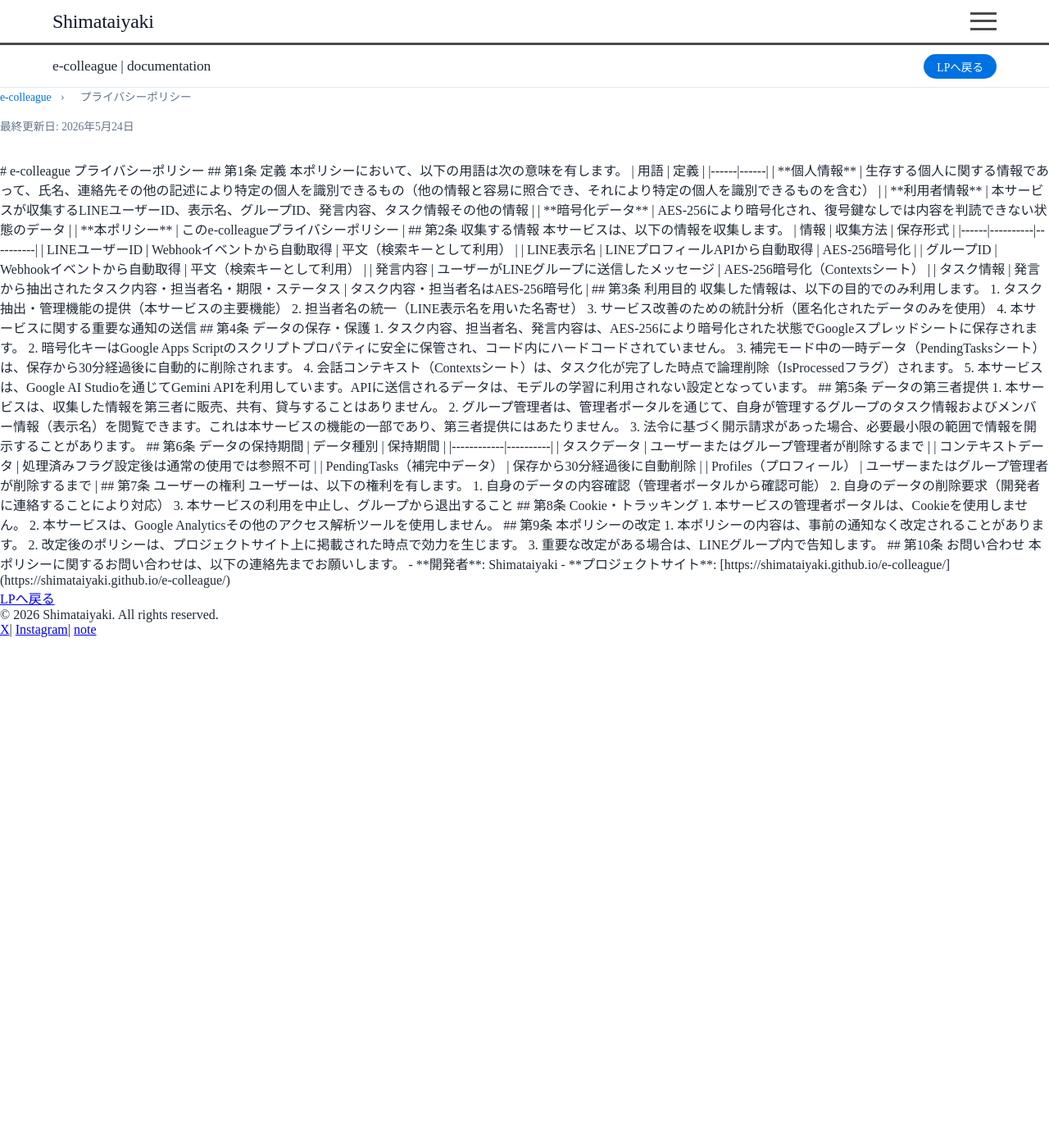
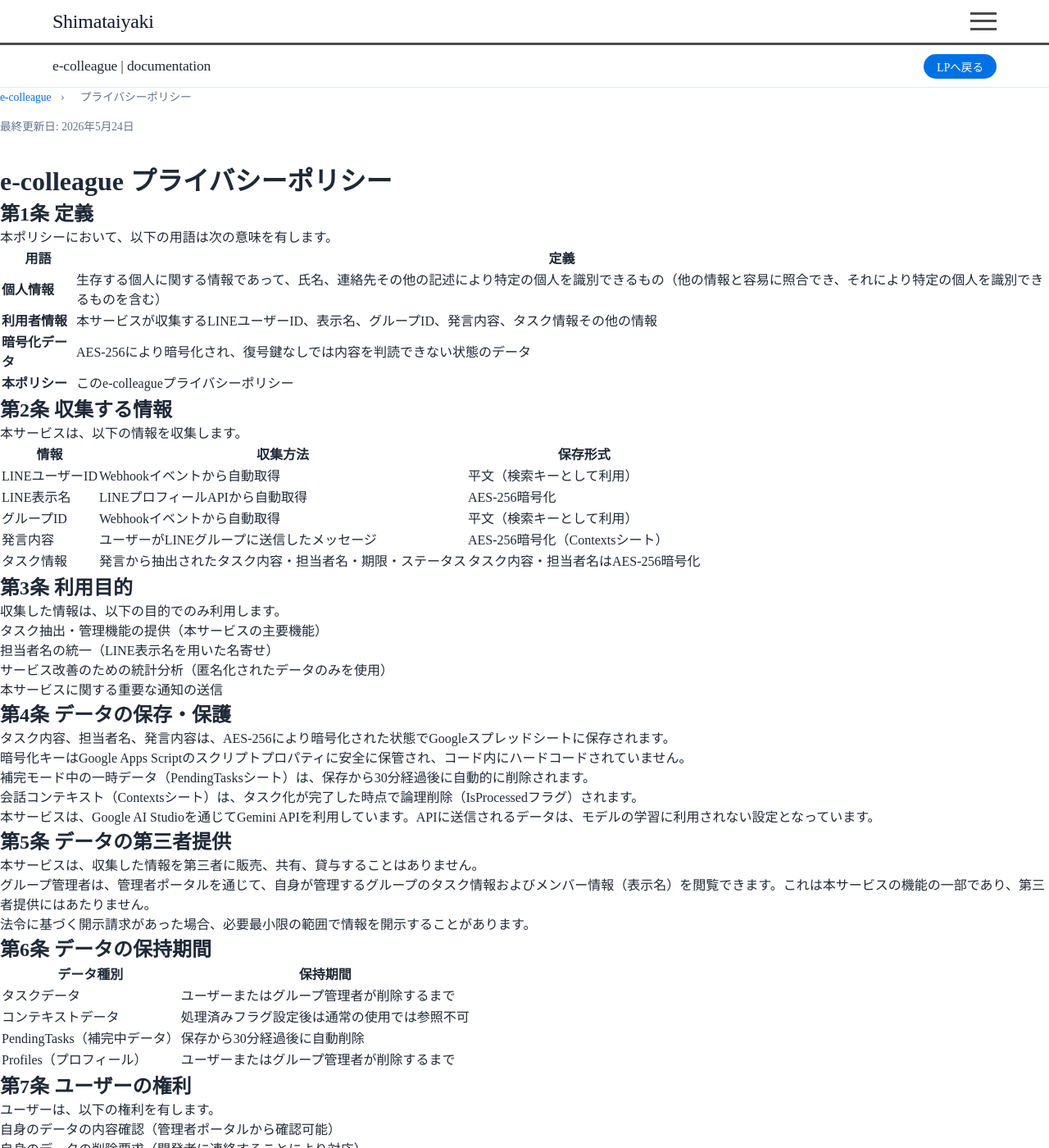
Before and after one commit to shimataiyaki/shimataiyaki.github.io, a Jekyll site: the page built from e-colleague/privacy.md, in a window 1280 px wide and 1400 px high. Shown: the whole window at 82% size. Built offline with Jekyll 4.4.1, drawn with Linux system fonts in a browser that asks for light colours; some of the changed text lies outside the part shown.

Commit message:
Update privacy.md

```diff
--- a/e-colleague/privacy.md
+++ b/e-colleague/privacy.md
@@ -20,7 +20,7 @@
 <div class="layout-wrapper">
 <main class="main-content">
 
-<section class="section-ec">
+<div class="section-ec" markdown="1">
 
 <nav class="breadcrumb">
     <a href="{{ '/e-colleague/' | relative_url }}">e-colleague</a>
@@ -113,7 +113,7 @@
 - **開発者**: Shimataiyaki
 - **プロジェクトサイト**: [https://shimataiyaki.github.io/e-colleague/](https://shimataiyaki.github.io/e-colleague/)
 
-</section>
+</div>
 
 <footer class="main-footer-ec">
     <div class="footer-links">
```
